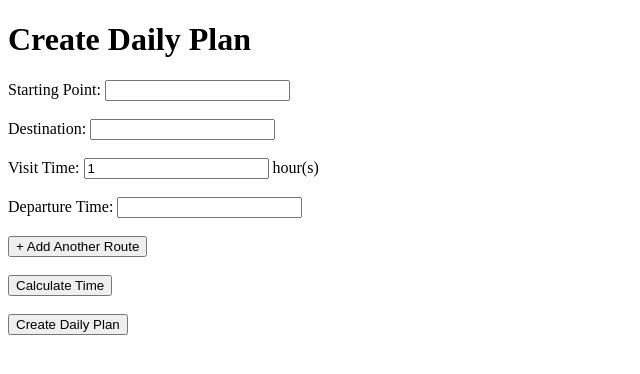
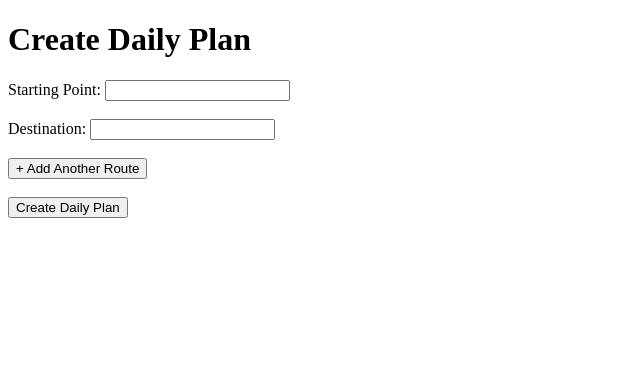
Before and after one commit to AJ120294/waysmoother, a Flask app: page / in a window 1280 px wide. Shown: the top 374 px of the page, without its empty margins (0-640 px from the left). Run offline with Flask 3, Linux system fonts and the light colour scheme; some libraries are stand-ins or nearby versions.

Commit message:
Initial commit

```diff
--- a/app.py
+++ b/app.py
@@ -73,26 +73,21 @@ def index():
 
 @app.route('/directions', methods=['POST'])
 def get_directions():
-    # Get the list of starting points, destinations, and visit times from the form
+    # Get the list of starting points and destinations from the form
     start_points = request.form.getlist('start_points[]')
     destinations = request.form.getlist('destinations[]')
-    visit_times = request.form.getlist('visit_times[]')
 
-    if len(start_points) != len(destinations) or len(destinations) != len(visit_times):
-        # If the number of starting points, destinations, and visit times don't match, show an error
-        return "The number of starting points, destinations, and visit times must be equal.", 400
+    if len(start_points) != len(destinations):
+        # If the number of starting points and destinations don't match, show an error
+        return "The number of starting points and destinations must be equal.", 400
 
     # Generate a daily plan for each route
     all_routes = []
     current_time = None
-    for start_point, destination, visit_time in zip(start_points, destinations, visit_times):
+    for start_point, destination in zip(start_points, destinations):
         day_of_week = datetime.now().strftime('%A')
-        # Convert visit time to hours (default to 1 if not specified)
-        visit_duration = int(visit_time) if visit_time.isdigit() else 1
         # Create a daily plan for the current route, using the current_time
         daily_plan, current_time = create_daily_plan(start_point, [destination], day_of_week, current_time)
-        # Add the visit duration to the current time for the next leg
-        current_time += timedelta(hours=visit_duration)
         all_routes.append(daily_plan)
 
     # Pass the list of daily plans to the template
@@ -100,5 +95,6 @@ def get_directions():
 
 
 
+
 if __name__ == '__main__':
     app.run(debug=True)
--- a/templates/index.html
+++ b/templates/index.html
@@ -34,28 +34,12 @@
             destinationInput.className = "autocomplete";
             destinationInput.required = true;
 
-            // Create the visit time input
-            var visitTimeLabel = document.createElement("label");
-            visitTimeLabel.textContent = "Visit Time:";
-            var visitTimeInput = document.createElement("input");
-            visitTimeInput.type = "number";
-            visitTimeInput.name = "visit_times[]";
-            visitTimeInput.min = 0;
-            visitTimeInput.value = 1; // Default to 1 hour
-
-            var visitTimeUnitLabel = document.createElement("span");
-            visitTimeUnitLabel.textContent = " hour(s)";
-
             // Append the fields to the new div
             routeDiv.appendChild(startPointLabel);
             routeDiv.appendChild(startPointInput);
             routeDiv.appendChild(document.createElement("br"));
             routeDiv.appendChild(destinationLabel);
             routeDiv.appendChild(destinationInput);
-            routeDiv.appendChild(document.createElement("br"));
-            routeDiv.appendChild(visitTimeLabel);
-            routeDiv.appendChild(visitTimeInput);
-            routeDiv.appendChild(visitTimeUnitLabel);
             routeDiv.appendChild(document.createElement("br"));
             routeDiv.appendChild(document.createElement("br"));
 
@@ -65,20 +49,6 @@
             // Initialize autocomplete for the newly added inputs
             new google.maps.places.Autocomplete(startPointInput);
             new google.maps.places.Autocomplete(destinationInput);
-        }
-
-        function calculateDepartureTimes() {
-            const routeDivs = document.querySelectorAll('.route');
-            let currentTime = new Date(); // Start with the current time
-
-            routeDivs.forEach((routeDiv, index) => {
-                const arrivalTimeField = routeDiv.querySelector('.arrival-time');
-                const visitTime = parseInt(routeDiv.querySelector('input[name="visit_times[]"]').value) || 1;
-                // Calculate the new departure time
-                currentTime.setHours(currentTime.getHours() + visitTime);
-                // Display the calculated time
-                arrivalTimeField.value = currentTime.toTimeString().split(' ')[0];
-            });
         }
     </script>
 </head>
@@ -91,18 +61,12 @@
                 <input type="text" id="start_point" name="start_points[]" class="autocomplete" required><br><br>
                 <label for="destination">Destination:</label>
                 <input type="text" id="destination" name="destinations[]" class="autocomplete" required><br><br>
-                <label for="visit_time">Visit Time:</label>
-                <input type="number" id="visit_time" name="visit_times[]" value="1" min="0">
-                <span> hour(s)</span><br><br>
-                <label for="arrival_time">Departure Time:</label>
-                <input type="text" class="arrival-time" readonly><br><br>
             </div>
         </div>
         <button type="button" onclick="addRouteFields()">+ Add Another Route</button><br><br>
-        <button type="button" onclick="calculateDepartureTimes()">Calculate Time</button><br><br>
         <input type="submit" value="Create Daily Plan">
     </form>
 
-    <script src="https://maps.googleapis.com/maps/api/js?key=YOUR_API_KEY&libraries=places&callback=initAutocomplete" async defer></script>
+    <script src="https://maps.googleapis.com/maps/api/js?key=AIzaSyBlCG_B-dTqzrexzWxe8D8wyJ24UmtCf-c&libraries=places&callback=initAutocomplete" async defer></script>
 </body>
 </html>
```
Also changed, not shown: templates/directions.html (+29 -1 lines).
